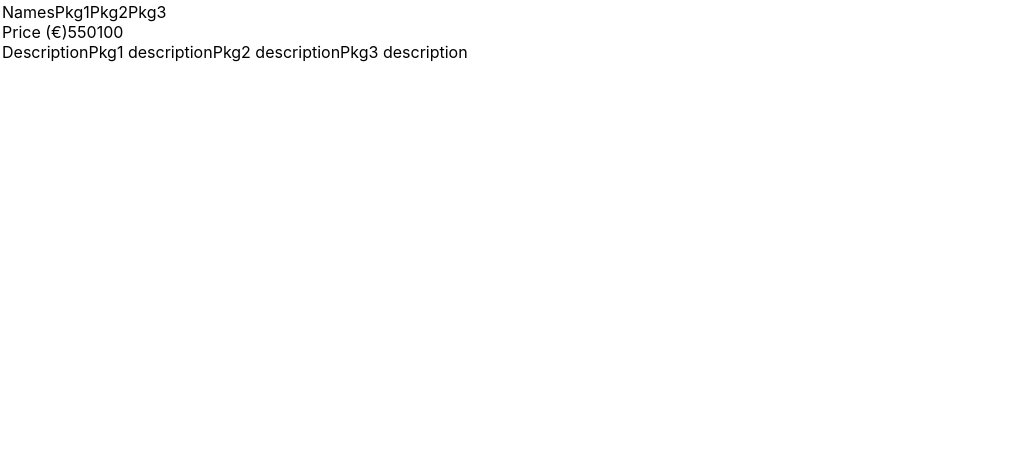
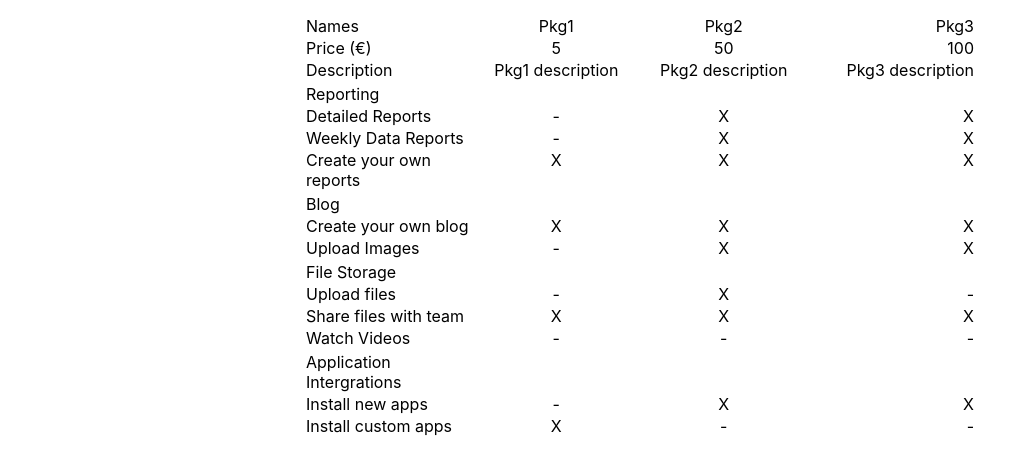
Before and after one commit to SafonovDmitriy/Test_task_to_get_and_sort_a_table_from_a_CSV_file, a React (Create React App) app: page / in a window 1280 px wide. Shown: the top 474 px of the page, without its empty margins (0-1034 px from the left). Built offline with nearby package versions, Linux system fonts and the light colour scheme.

Commit message:
[fix] Show Table add Redux

```diff
--- a/package.json
+++ b/package.json
@@ -14,8 +14,12 @@
     "react-csv-reader": "^3.4.0",
     "react-dom": "^17.0.2",
     "react-papaparse": "^3.17.2",
+    "react-redux": "^7.2.5",
     "react-scripts": "4.0.3",
     "react-table": "^7.7.0",
+    "redux": "^4.1.1",
+    "redux-devtools-extension": "^2.13.9",
+    "redux-thunk": "^2.3.0",
     "typescript": "^4.4.4",
     "web-vitals": "^1.1.2"
   },
--- a/src/App.css
+++ b/src/App.css
@@ -1,4 +1,44 @@
 .app_wrapper {
+  display: flex;
+  justify-content: center;
 }
-.row {
+.app_table {
+  display: flex;
+  gap: 5px;
+  flex-direction: column;
+  padding: 15px;
+  max-width: 700px;
 }
+.app_table tr {
+  display: grid;
+  grid-template-columns: repeat(4, 1fr);
+}
+
+.app_table td {
+  text-align: center;
+  font-size: 16px;
+}
+.app_table td:first-child {
+  text-align: left;
+}
+.app_table td:last-child {
+  text-align: right;
+}
+
+@media screen and (max-width: 1100px) {
+  .app_table td {
+    font-size: 14px;
+  }
+}
+@media screen and (max-width: 700px) {
+  .app_table td {
+    font-size: 12px;
+    letter-spacing: -0.5px;
+  }
+}
+@media screen and (max-width: 500px) {
+  .app_table td {
+    font-size: 10px;
+    letter-spacing: -0.8px;
+  }
+}
--- a/src/App.tsx
+++ b/src/App.tsx
@@ -1,108 +1,23 @@
-import Papa from "papaparse";
-import React, { FC, useEffect, useState } from "react";
-import { useTable } from "react-table";
+import React, { useEffect } from "react";
+import { useDispatch, useSelector } from "react-redux";
 import "./App.css";
-interface mainConfig {
-  [k: string]: string[];
-}
-interface ITableData {
-  [k: string]: string[] | mainConfig;
-}
-const App: FC = () => {
-  const [tableData, setTableData] = useState<any>({});
-  const columns = [
-    {
-      Header: "First Name",
-      accessor: "firstName",
-    },
-    {
-      Header: "Last Name",
-      accessor: "lastName",
-    },
-  ];
-  // const { getTableProps, getTableBodyProps, headerGroups, rows, prepareRow } =
-  //   useTable({
-  //     columns,
-  //     data,
-  //   });
+import { Table } from "./components";
+import { fetchData } from "./redux/actions/table";
+import { dataForTableSelector } from "./redux/selectors";
+
+const App = () => {
+  const dataTable: string[][] = useSelector(dataForTableSelector);
+  const dispatch = useDispatch();
 
   useEffect(() => {
-    const fetchCsv = async () => {
-      const response = await fetch(
-        "data/Pricing Table Code Challenege ea845498b6f844d89f6fa14c522f787e.csv"
-      );
-      const reader = response?.body?.getReader();
-      const result = await reader?.read();
+    dispatch(fetchData());
+  }, [dispatch]);
 
-      const decoder = new TextDecoder("utf-8");
-      const csv = decoder.decode(result?.value);
-
-      const data = Papa.parse(csv, {
-        delimiter: ",",
-      });
-      let isCategory = false;
-      const _data: any[] = data.data;
-      let saveCategory: string = "";
-
-      setTableData(
-        _data.reduce((acc, item) => {
-          if (!String(item[0]).trim().length) {
-            isCategory = true;
-
-            if (acc.category) {
-              return acc;
-            } else {
-              return Object.assign(acc, { category: {} });
-            }
-          }
-          if (String(item[0]).trim().length && !String(item[1]).trim().length) {
-            saveCategory = item[0];
-
-            return Object.assign(acc, {
-              category: { ...acc.category, [saveCategory]: [] },
-            });
-          }
-          if (isCategory) {
-            for (var i = 1; i < Object.keys(item).length; i++) {
-              if (item[i] === "X") {
-                item[i] = "✖";
-              }
-            }
-            acc.category[saveCategory].push({
-              [item[0]]: [item[1], item[2], item[3]],
-            });
-            return acc;
-          } else {
-            return Object.assign(acc, {
-              [item[0]]: [item[1], item[2], item[3]],
-            });
-          }
-        }, {})
-      );
-    };
-    fetchCsv();
-  }, []);
-  const showTable = () => {
-    const _JSXTable = [];
-    console.log(`tableData`, tableData);
-    for (var key in tableData) {
-      if (Array.isArray(tableData[key])) {
-        _JSXTable.push(
-          <div className="row">
-            <span>{key}</span>
-            {tableData[key].map((item: any, idx: number) => (
-              <span>{item}</span>
-            ))}
-          </div>
-        );
-      }
-    }
-    return _JSXTable;
-  };
-
-  return Object.keys(tableData).length ? (
+  return dataTable.length ? (
     <div className="app_wrapper">
-      <table>{showTable()}</table>
+      <table className="app_table">
+        <Table data={dataTable} />
+      </table>
     </div>
   ) : null;
 };
--- /dev/null
+++ b/src/components/Table/Table.tsx
@@ -0,0 +1,12 @@
+const Table = ({ data }: { data: string[][] }) => (
+  <tbody>
+    {data.map((tr, idxTr) => (
+      <tr key={idxTr}>
+        {tr.map((td, idxTd) => (
+          <td key={`${idxTr}-${idxTd}`}>{td}</td>
+        ))}
+      </tr>
+    ))}
+  </tbody>
+);
+export default Table;
--- /dev/null
+++ b/src/components/index.ts
@@ -0,0 +1 @@
+export { default as Table } from "./Table/Table";
--- a/src/index.tsx
+++ b/src/index.tsx
@@ -1,9 +1,17 @@
 import React from "react";
 import ReactDOM from "react-dom";
+import { Provider } from "react-redux";
+import App from "./App";
 import "./index.css";
-import App from "./App";
+import store from "./redux/store";
 import reportWebVitals from "./reportWebVitals";
 
-ReactDOM.render(<App />, document.getElementById("root"));
+ReactDOM.render(
+  <Provider store={store}>
+    <App />
+  </Provider>,
+
+  document.getElementById("root")
+);
 
 reportWebVitals();
--- /dev/null
+++ b/src/redux/actionInterfaces/table.ts
@@ -0,0 +1,17 @@
+import { tableActionTypes } from "../actionTypes/table";
+
+export type IAction = IFetchData | ISetLoading;
+
+export interface ITableState {
+  loading: boolean;
+  data: string[][];
+}
+
+export interface IFetchData {
+  type: tableActionTypes.FETCH_DATA;
+  payload: string[][];
+}
+export interface ISetLoading {
+  type: tableActionTypes.SET_LOADING;
+  payload: boolean;
+}
--- /dev/null
+++ b/src/redux/actionTypes/table.ts
@@ -0,0 +1,4 @@
+export enum tableActionTypes {
+  FETCH_DATA = "FETCH_DATA",
+  SET_LOADING = "SET_LOADING",
+}
--- /dev/null
+++ b/src/redux/actions/table.ts
@@ -0,0 +1,37 @@
+import Papa from "papaparse";
+import { ThunkDispatch } from "redux-thunk";
+import { tableActionTypes } from "../actionTypes/table";
+import { RootType } from "../store";
+
+export const fetchDataAction = (payload: string[][]) => ({
+  type: tableActionTypes.FETCH_DATA,
+  payload,
+});
+export const setLoadingAction = (payload: boolean) => ({
+  type: tableActionTypes.SET_LOADING,
+  payload,
+});
+export const fetchData =
+  () => async (dispatch: ThunkDispatch<RootType, undefined, any>) => {
+    try {
+      dispatch(setLoadingAction(true));
+
+      const response = await fetch(
+        "data/Pricing Table Code Challenege ea845498b6f844d89f6fa14c522f787e.csv"
+      );
+      const reader = response?.body?.getReader();
+      const result = await reader?.read();
+
+      const decoder = new TextDecoder("utf-8");
+      const csv = decoder.decode(result?.value);
+
+      const { data }: { data: string[][] } = Papa.parse(csv, {
+        delimiter: ",",
+      });
+      dispatch(fetchDataAction(data));
+    } catch (error) {
+      console.log(`error`, error);
+    } finally {
+      dispatch(setLoadingAction(false));
+    }
+  };
--- /dev/null
+++ b/src/redux/reducers/table.ts
@@ -0,0 +1,18 @@
+import { IAction, ITableState } from "../actionInterfaces/table";
+import { tableActionTypes } from "../actionTypes/table";
+
+const initialState: ITableState = {
+  loading: false,
+  data: [],
+};
+
+export const tableReducer = (state = initialState, action: IAction) => {
+  switch (action.type) {
+    case tableActionTypes.FETCH_DATA:
+      return { ...state, data: action.payload };
+    case tableActionTypes.SET_LOADING:
+      return { ...state, loading: action.payload };
+    default:
+      return state;
+  }
+};
--- /dev/null
+++ b/src/redux/selectors/index.ts
@@ -0,0 +1,3 @@
+import { RootType } from "../store";
+
+export const dataForTableSelector = (state: RootType) => state.table.data;
--- /dev/null
+++ b/src/redux/store.ts
@@ -0,0 +1,15 @@
+import { applyMiddleware, combineReducers, createStore } from "redux";
+import { composeWithDevTools } from "redux-devtools-extension";
+import thunk from "redux-thunk";
+import { tableReducer } from "./reducers/table";
+
+const reducers = combineReducers({
+  table: tableReducer,
+});
+
+const store = createStore(
+  reducers,
+  composeWithDevTools(applyMiddleware(thunk))
+);
+export type RootType = ReturnType<typeof reducers>;
+export default store;
```
Also changed, not shown: 1 other file (tests, documents, lock files or other folders).
